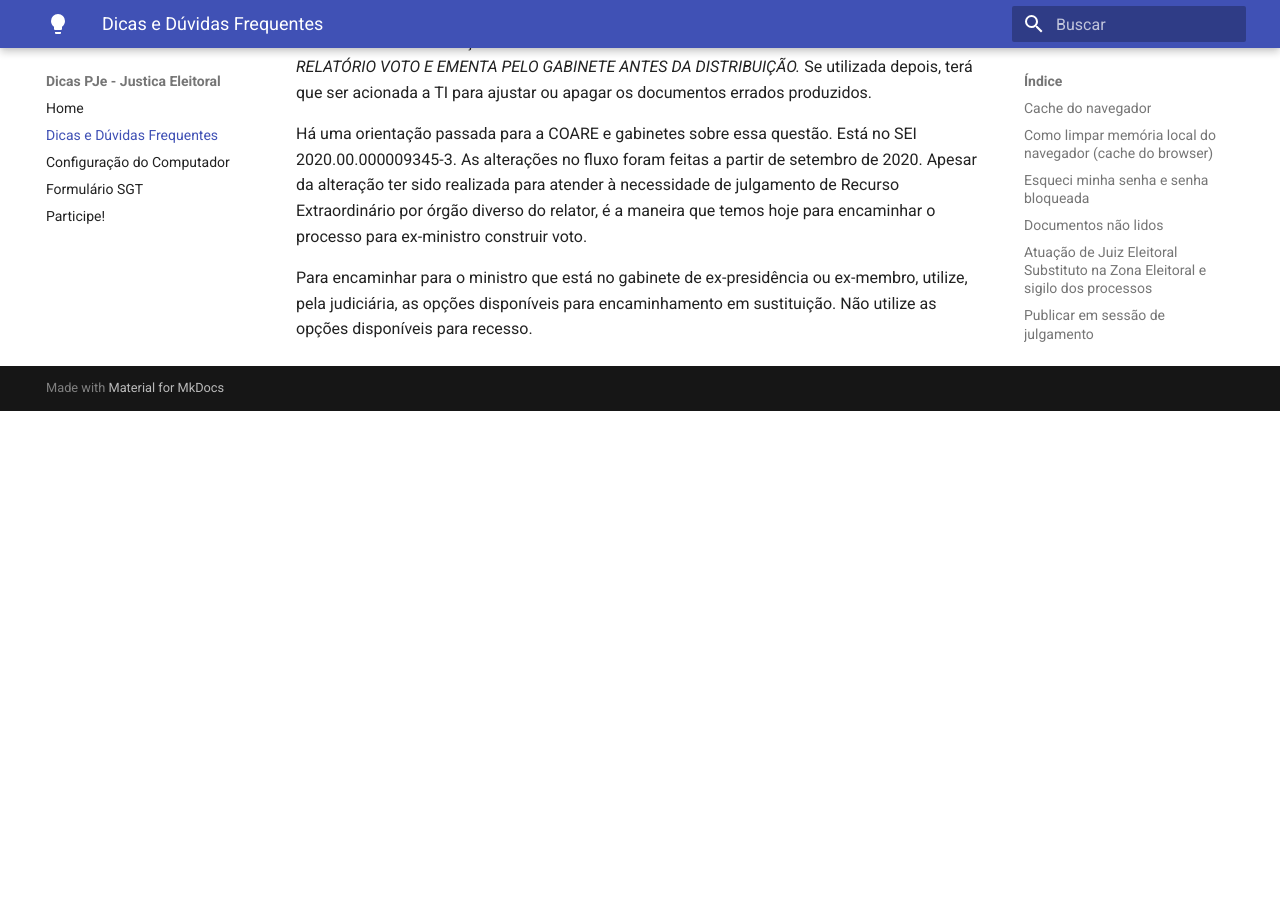
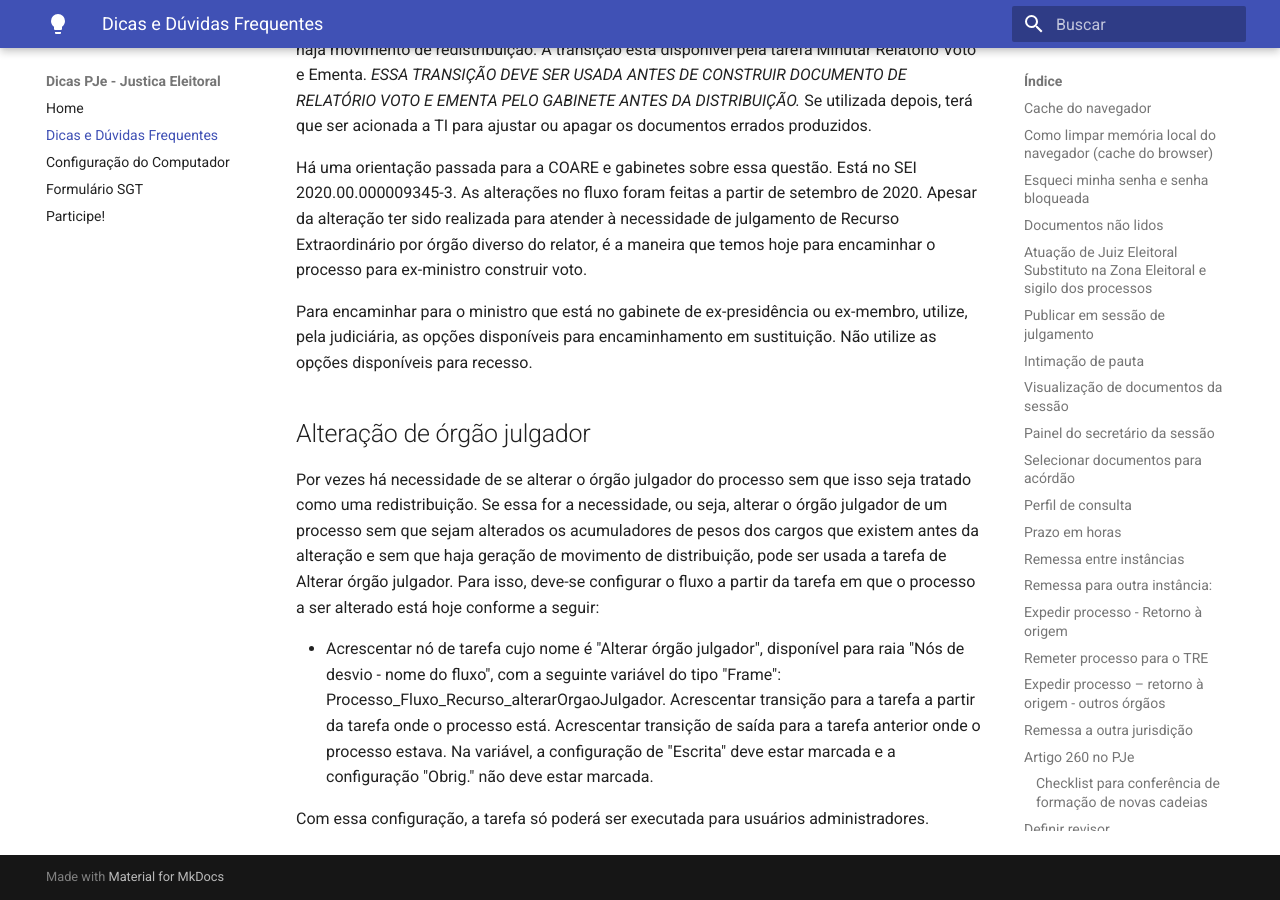
Before and after one commit to PJeJE/dicas_versao_1, an MkDocs documentation site: the page built from docs/dicas.md, in a window 1280 px wide and 900 px high, scrolled down 55124 px. Built offline with MkDocs 1.6.1 and Material for MkDocs 9.7.7, drawn with Linux system fonts in a browser that asks for light colours; nearby versions of some CDN libraries; before the commit the page ends 55535 px from its top, so only the background shows below that; some of the changed text lies outside the part shown.

Commit message:
Update dicas.md

```diff
--- a/docs/dicas.md
+++ b/docs/dicas.md
@@ -1298,3 +1298,11 @@
 Há uma orientação passada para a COARE e gabinetes sobre essa questão. Está no SEI 2020.00.000009345-3. As alterações no fluxo foram feitas a partir de setembro de 2020. Apesar da alteração ter sido realizada para atender à necessidade de julgamento de Recurso Extraordinário por órgão diverso do relator, é a maneira que temos hoje para encaminhar o processo para ex-ministro construir voto.
 
 Para encaminhar para o ministro que está no gabinete de ex-presidência ou ex-membro, utilize, pela judiciária, as opções disponíveis para encaminhamento em sustituição. Não utilize as opções disponíveis para recesso.
+
+## Alteração de órgão julgador
+
+Por vezes há necessidade de se alterar o órgão julgador do processo sem que isso seja tratado como uma redistribuição. Se essa for a necessidade, ou seja, alterar o órgão julgador de um processo sem que sejam alterados os acumuladores de pesos dos cargos que existem antes da alteração e sem que haja geração de movimento de distribuição, pode ser usada a tarefa de Alterar órgão julgador. Para isso, deve-se configurar o fluxo a partir da tarefa em que o processo a ser alterado está hoje conforme a seguir:
+
+- Acrescentar nó de tarefa cujo nome é "Alterar órgão julgador", disponível para raia "Nós de desvio  - nome do fluxo", com  a seguinte variável do tipo "Frame": Processo_Fluxo_Recurso_alterarOrgaoJulgador. Acrescentar transição para a tarefa a partir da tarefa onde o processo está. Acrescentar transição de saída para a tarefa anterior onde o processo estava. Na variável, a configuração de "Escrita" deve estar marcada e a configuração "Obrig." não deve estar marcada.
+
+Com essa configuração, a tarefa só poderá ser executada para usuários administradores.
```
